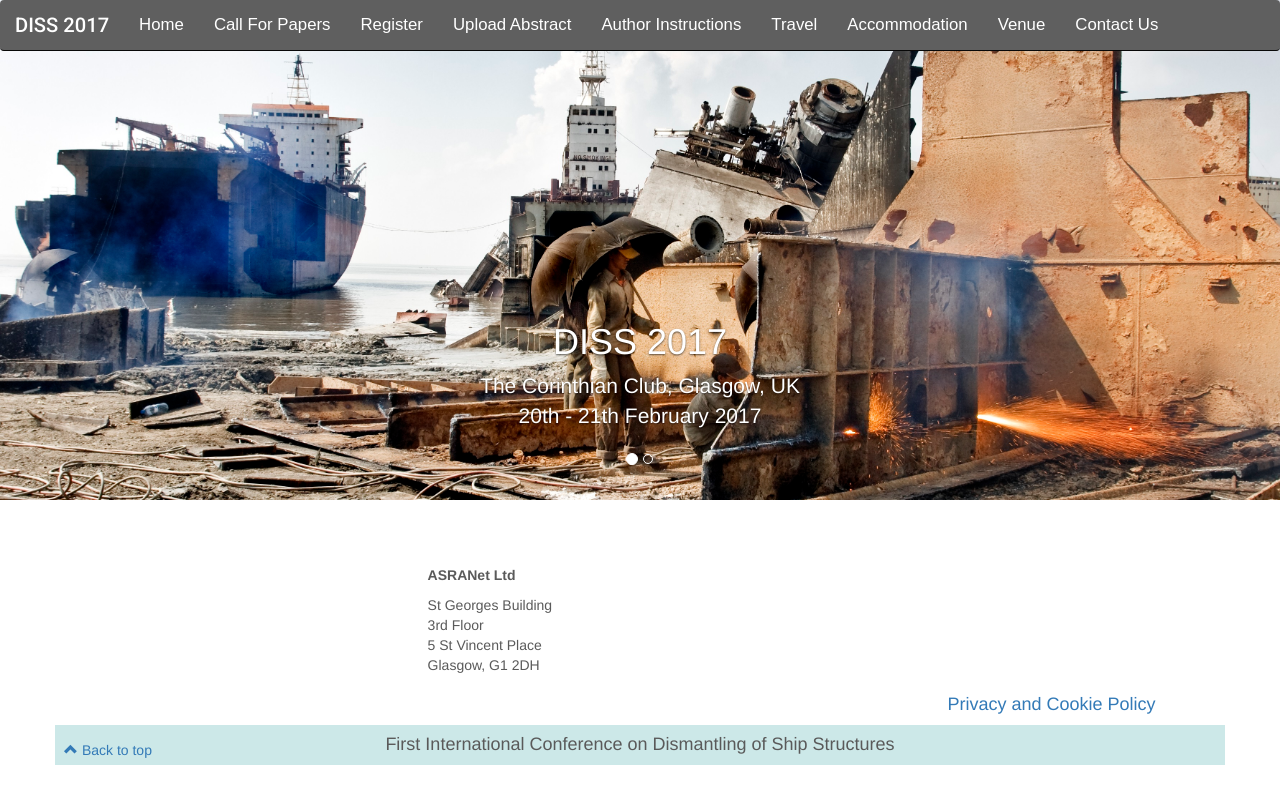
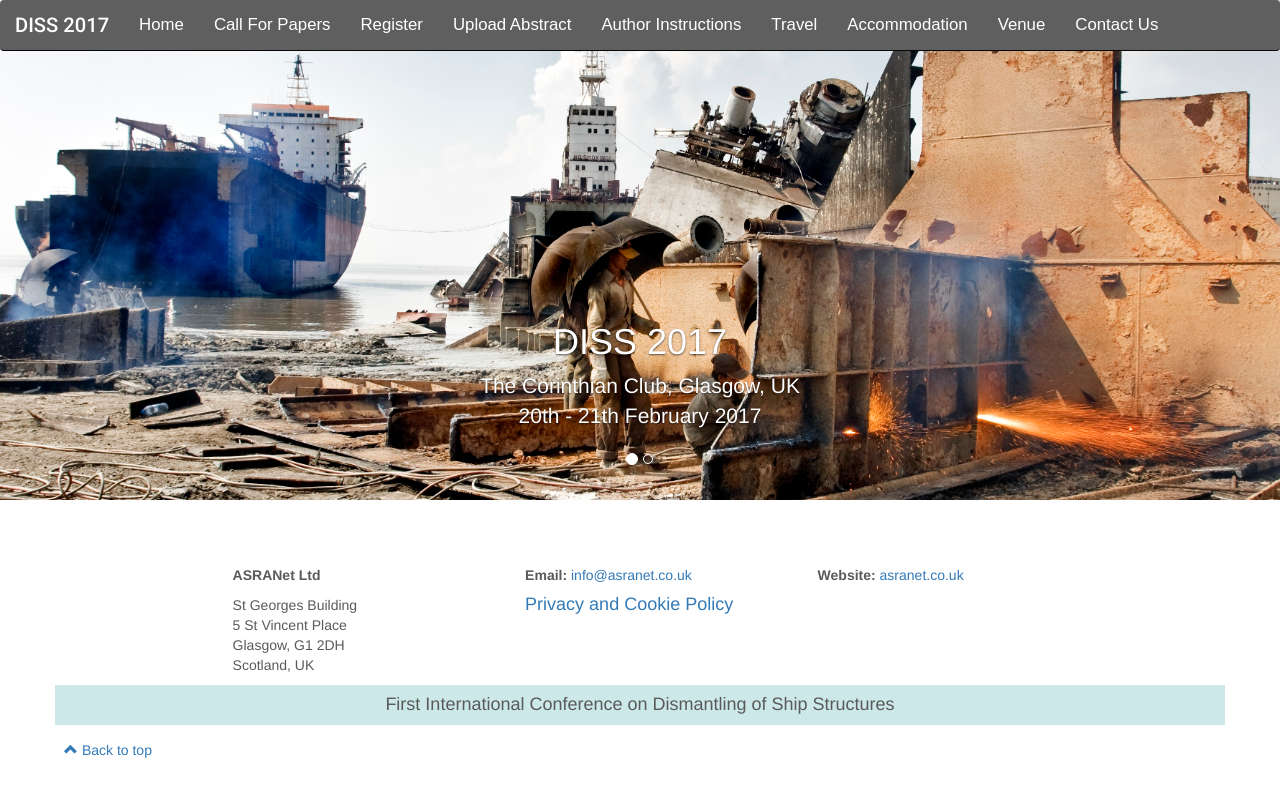
Before and after one commit to ASRANet/DISS, a Django app: template templates/index.html in a window 1280 px wide. After the commit the page ends 758 px from the top, so only its background shows below. Run offline with Django 3.2, Linux system fonts and the light colour scheme; the template is opened without the code that fills it, so the values that code supplies are empty; some libraries are stand-ins or nearby versions.

Commit message:
Added ASRANet email and website to footer

```diff
--- a/static/styles.css
+++ b/static/styles.css
@@ -179,7 +179,6 @@ body {
     .navbar {
         font-size: smaller;
     }
-
 }
 
 .lead{
--- a/templates/baseTemplates/base.html
+++ b/templates/baseTemplates/base.html
@@ -80,11 +80,11 @@
                         <li><a href="{% url 'register' %}">Register</a></li>
                         <li><a href="{% url 'uploadAbstract' %}">Upload Abstract</a></li>
                         <li><a href="{% url 'authorInstructions' %}">Author Instructions</a></li>
-                        <li><a href="{% url 'travel' %}" class="hidden-sm">Travel</a></li>
-                        <li><a href="{% url 'accomodation' %}" class="hidden-sm">Accommodation</a></li>
-                        <li><a href="{% url 'venue' %}" class="hidden-sm">Venue</a></li>
+                        <li><a href="{% url 'travel' %}" class="hidden-sm hidden-xs">Travel</a></li>
+                        <li><a href="{% url 'accomodation' %}" class="hidden-sm hidden-xs">Accommodation</a></li>
+                        <li><a href="{% url 'venue' %}" class="hidden-sm hidden-xs">Venue</a></li>
 
-                        <li class="dropdown visible-sm">
+                        <li class="dropdown visible-sm visible-xs">
                             <a href="#" class="dropdown-toggle" data-toggle="dropdown" role="button"
                                aria-haspopup="true" aria-expanded="false">Other Details<span class="caret"></span></a>
                             <ul class="dropdown-menu">
@@ -116,19 +116,27 @@
     <div class="container">
 
         <div class="row">
-            <div class="col-md-6 col-md-offset-2">
+            <div class="col-md-3">
 
                 <p><strong>ASRANet Ltd</strong></p>
                 <p>
                     St Georges Building<br/>
-                    3rd Floor<br/>
                     5 St Vincent Place<br/>
-                    Glasgow, G1 2DH
+                    Glasgow, G1 2DH<br/>
+                    Scotland, UK<br/>
                 </p>
 
             </div>
 
-            <h4 class="col-md-3 pull-right"><a href="{% url 'cookies' %}">Privacy and Cookie Policy</a></h4>
+            <div class="col-md-3">
+                <strong>Email: </strong><a href="mailto:info@asranet.co.uk">info@asranet.co.uk</a><br/>
+            </div>
+
+            <div class="col-md-3">
+                <strong>Website: </strong><a href="http://asranet.co.uk">asranet.co.uk</a><br/>
+            </div>
+
+            <h4 class="col-md-3"><a href="{% url 'cookies' %}">Privacy and Cookie Policy</a></h4>
 
         </div>
 
```
